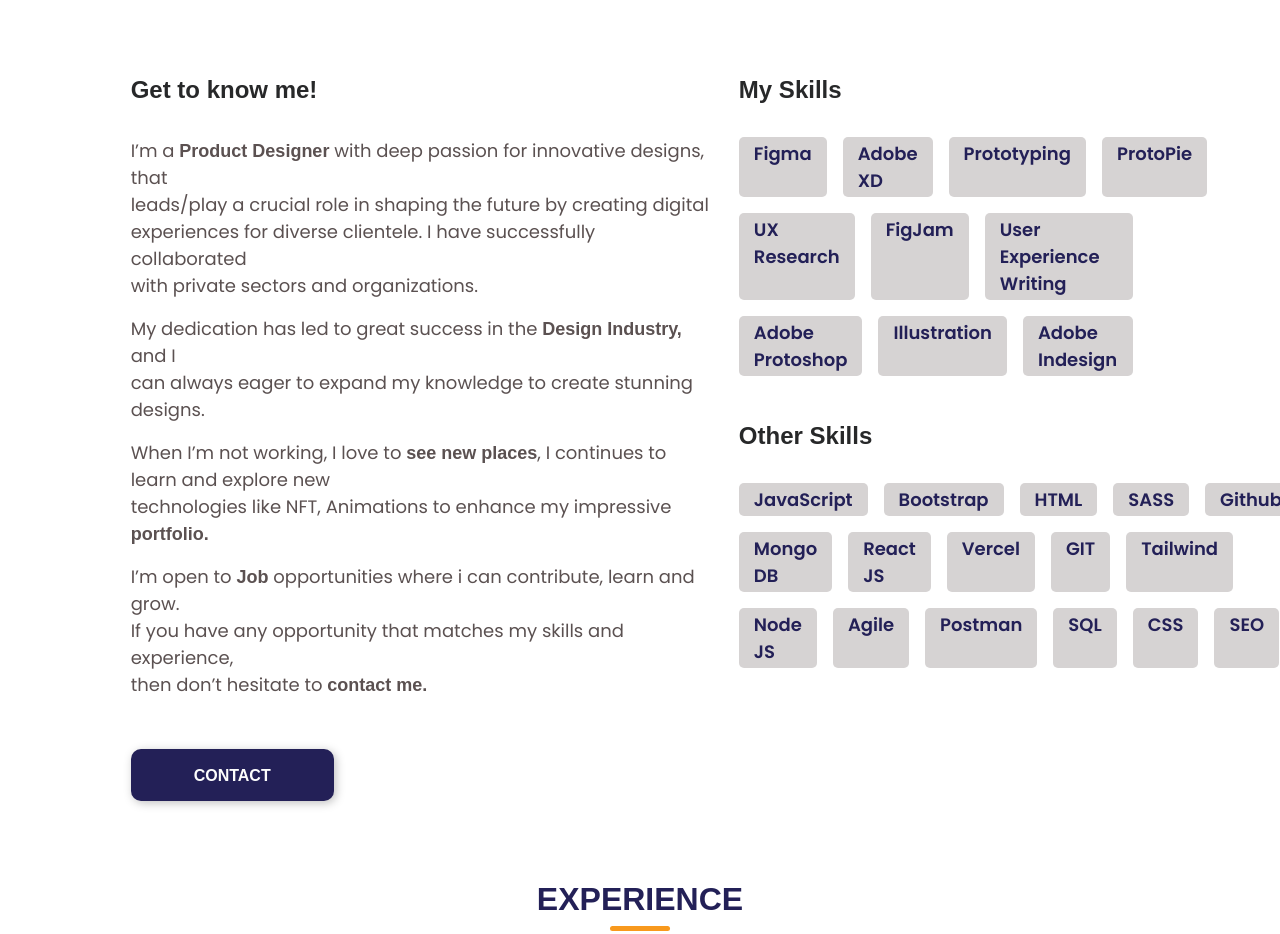
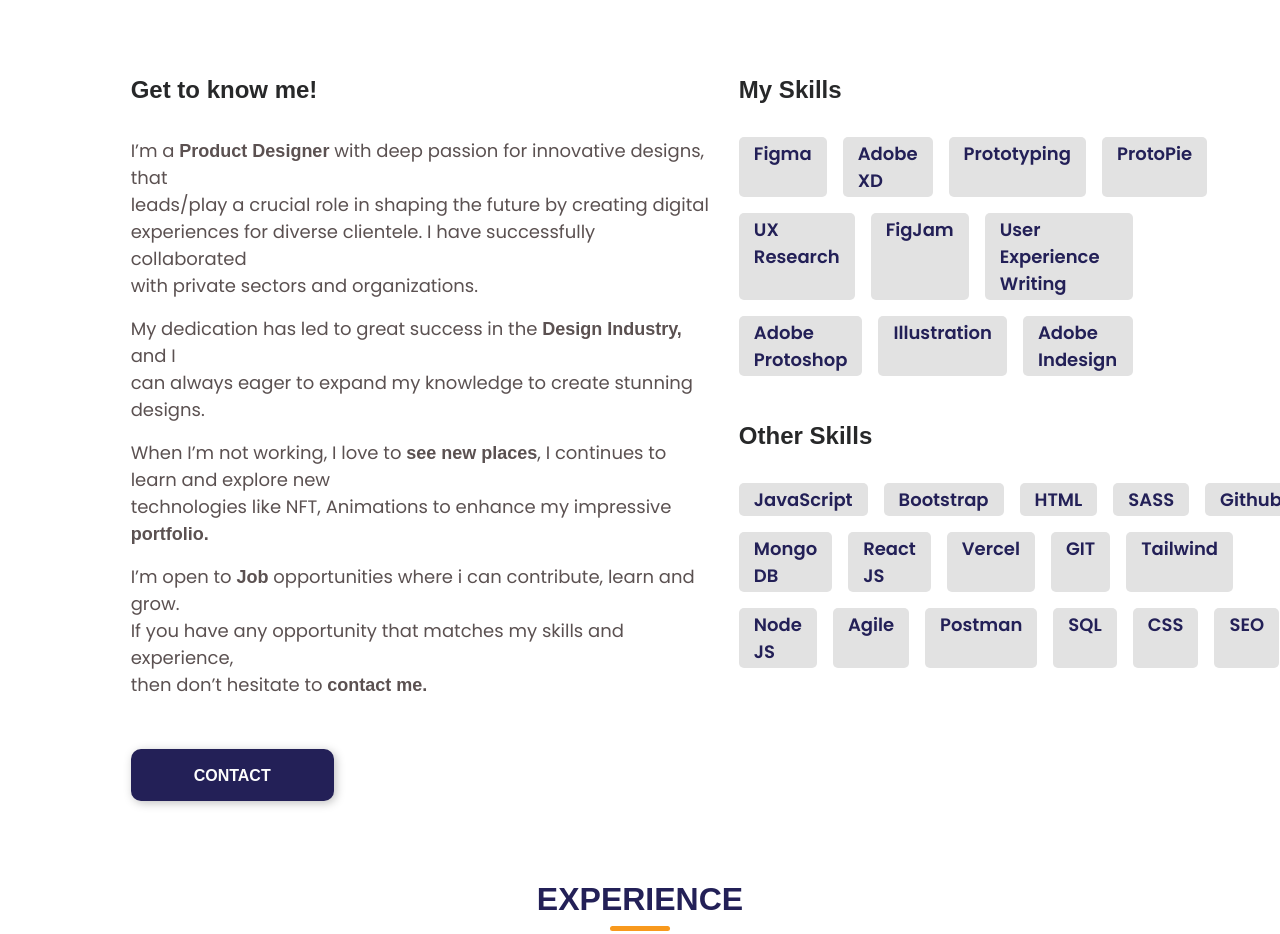
Before and after one commit to kmgmedia/build-cv-with-react-js-app, a React (Create React App) app: page / in a window 1280 px wide. Shown: the part 3240-4174 px from the top of the page. Built offline with nearby package versions, Linux system fonts and the light colour scheme.

Commit message:
Updated aos Animation!

```diff
--- a/package.json
+++ b/package.json
@@ -11,6 +11,7 @@
     "@testing-library/react": "^13.4.0",
     "@testing-library/user-event": "^13.5.0",
     "animate.scss": "^0.0.6",
+    "aos": "^2.3.4",
     "axios": "^1.6.5",
     "babel": "^6.23.0",
     "babel-preset-react-app": "^10.0.1",
--- a/src/Components/About/about.scss
+++ b/src/Components/About/about.scss
@@ -15,6 +15,8 @@ $font-stack: Arial, Helvetica, sans-serif;
 $primary-color: #F8991D;
 $secondery-color: #232057;
 $secondery-color-2: #272829;
+$semi-secondery-color: #e2e2e2;
+
 
 
 .hero-text-about {
@@ -129,7 +131,7 @@ box-shadow: 2px 2px 10px 0px rgba(0, 0, 0, 0.25);
 
 .skills-list-1 {
 border-radius: 5px;
-background: #5B515140;
+background: $semi-secondery-color;
 padding: 3px 15px;
 margin-right: 1rem;
 }
```
Also changed, not shown: 1 other file (tests, documents, lock files or other folders).
